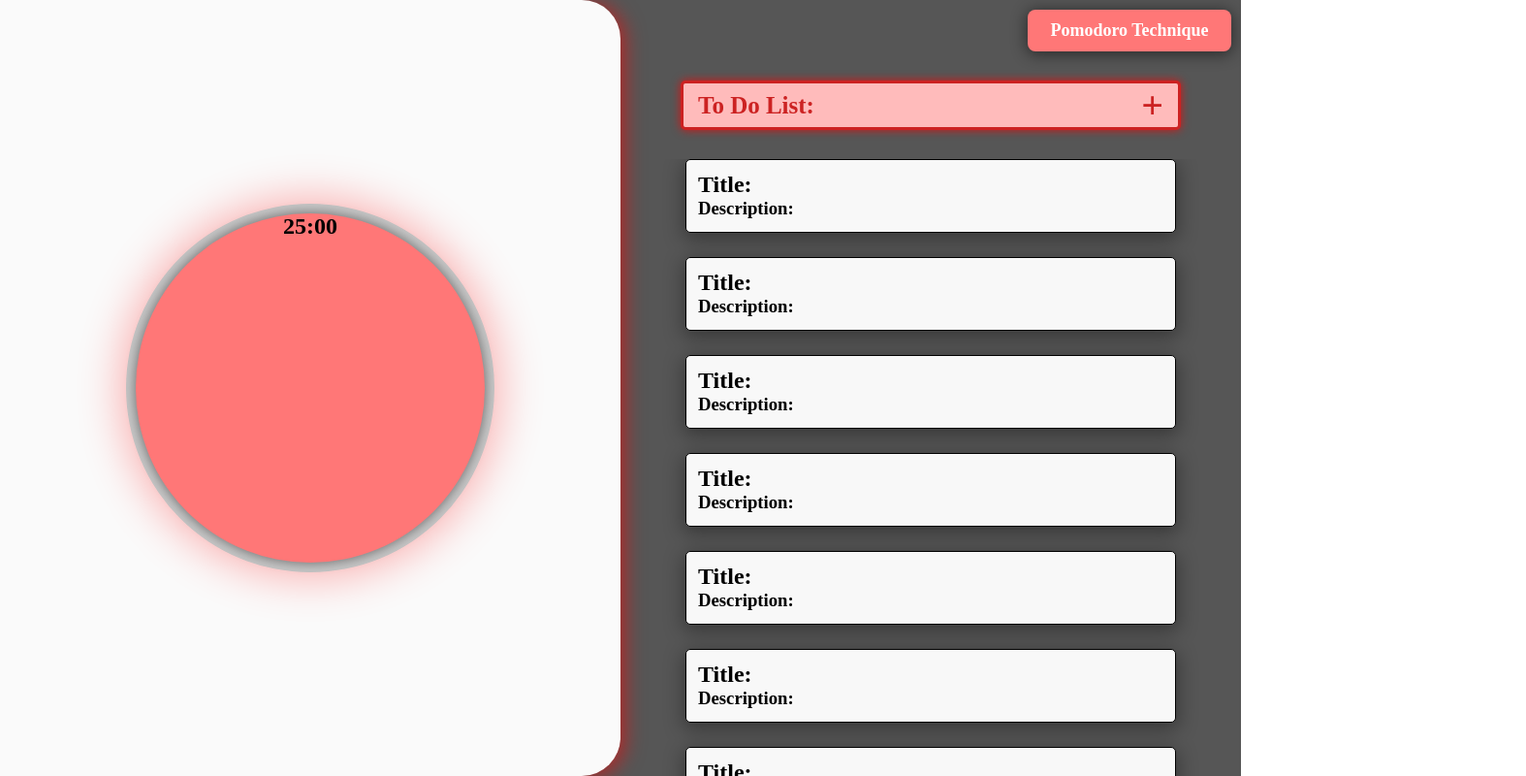
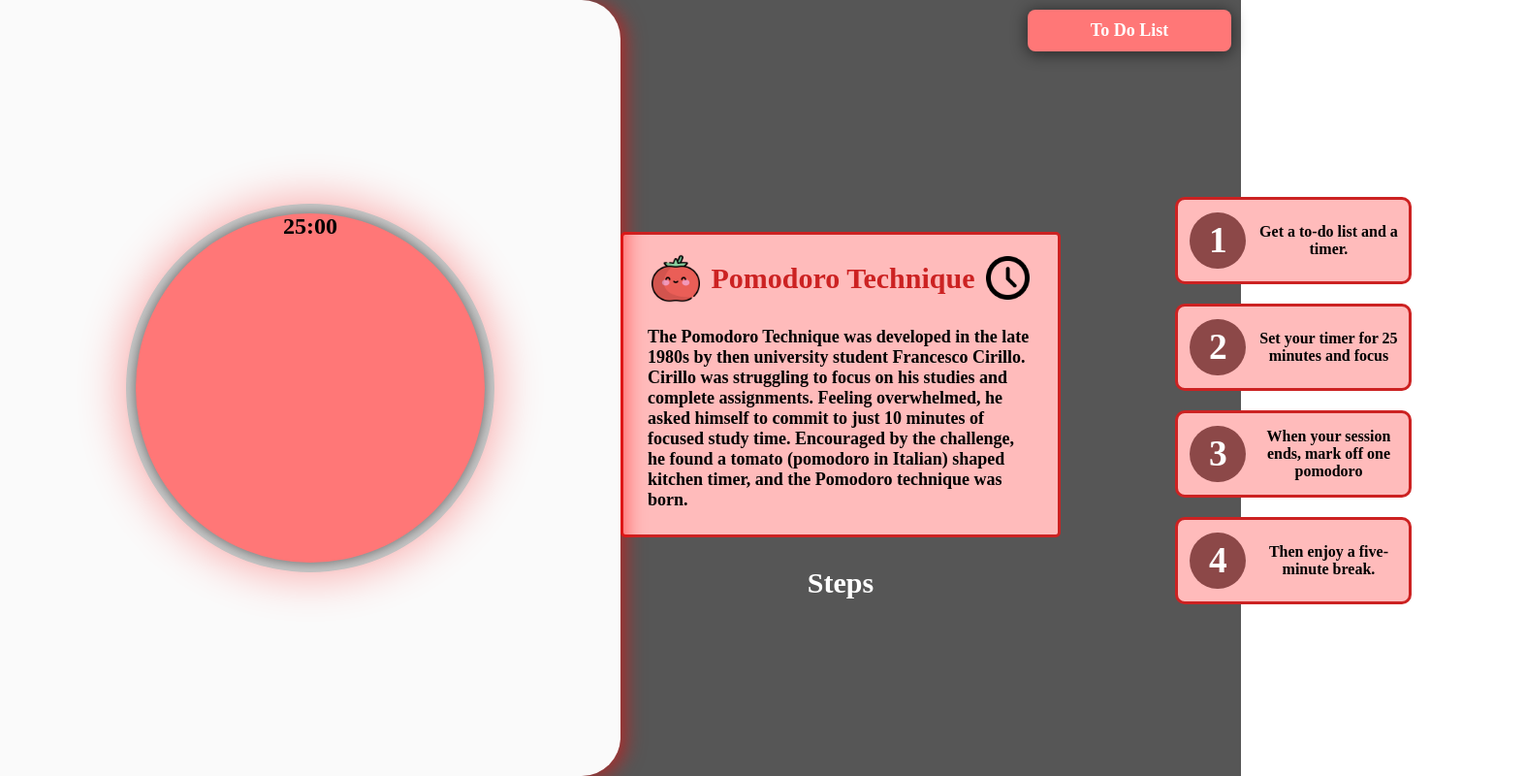
Before and after one commit to Caranfa11/Pomodoro, a website built with webpack: page src/index.html in a window 1280 px wide. Shown: the whole page at 97% size, 1574 px wide, since content can reach past the window. Built offline with nearby package versions, Linux system fonts and the light colour scheme.

Commit message:
Add TemplateToDoList.js another String with html structure for information

```diff
--- a/src/index.html
+++ b/src/index.html
@@ -4,7 +4,7 @@
     <meta charset="UTF-8">
     <meta http-equiv="X-UA-Compatible" content="IE=edge">
     <meta name="viewport" content="width=device-width, initial-scale=1.0">
-    <link rel="icon" href="./assets/BatChiguire.ico">
+    <link rel="icon" href="./assets/tomate.ico">
     <title>Pomodoro Technique</title>
 </head>
 <body>
--- a/src/index.js
+++ b/src/index.js
@@ -1,5 +1,5 @@
 import style from "./style.css";
-import cards from "./templateToDoList.js"
+import cardsOrInfo from "./templateToDoList.js"
 import button from "./rightSide.js"
 
 const arr =[1,2,3],
@@ -18,16 +18,14 @@ document.getElementById("app").innerHTML=`
     </div>
 </div>
 <div id="right-view">
-    ${button[0]}
-    <div class="toDo">
-        <div class="toDo__bar">
-            <h2>
-                To Do List:
-            </h2>
-            <button>
-                <h2>+</h2>
-            </button>
-        </div>
-        ${cards}
-    </div>
+    ${button[1]}
+    ${cardsOrInfo[1]}
 </div>`;
+
+/* Hay que cambiar el toDo de esta seccion, porque para colocar la informacion del pomodoro tiene que estar
+unicamente el boton cambiado.
+
+alli hay que colocar el toDo a como de lugar en el archivo de rightside.js
+
+y colocar dentro de ese otro html para cuando sea la informacion, recuerda tambien agregar al diseño
+el modo oscuro, exitos Caranfa y a seguir codeando con esfuerzo y dedicacion*/
--- a/src/style.css
+++ b/src/style.css
@@ -162,3 +162,118 @@
     padding: 12px;
     border-radius: 5px;
 }
+
+/* Style of TemplateToDoList.js */
+
+.box{
+    height: 90%;
+    text-align:center;
+    display: flex;
+    flex-flow: wrap column;
+    justify-content: center;
+    align-items: center;
+}
+
+.box__info{
+    margin:30px auto;
+    width:70%;
+    background: #FFBBBB;
+    border: 3px solid #CC2222;
+    box-shadow: 0px 0px 0px rgba(255, 0, 0, 0.25);
+    border-radius: 5px;
+}
+
+.box__info--title{
+    margin:20px;
+    display: flex;
+    flex-wrap: nowrap;
+    justify-content:center;
+    align-items:center;
+}
+
+.title{
+    flex-grow:2;
+    margin: auto;
+}
+
+.title h2{
+    font-weight: bold;
+    font-size: 30px;
+    line-height: 35px;
+    text-align: center;
+    color: #CC2222;
+}
+
+.icon{
+    flex-grow:5;
+    margin:auto;
+    display:flex;
+    justify-content:center;
+}
+
+.box__info--text{
+    font-size:18px;
+    font-weight:bold;
+    margin: 25px;
+}
+
+.box__info--text p{
+    text-align:left;
+}
+
+.steps__title{
+    color: #FFF;
+    font-size: 20px;
+    font-weight: bold;
+}
+
+.box__steps{
+    margin: 10px auto;
+    width:75%;
+    display: flex;
+    flex-flow: row wrap;
+    justify-content: center;
+}
+
+.step{
+    width: 238px;
+    height: 84px;
+    margin: 10px auto;
+    background: #FFBBBB;
+    border: 3px solid #CC2222;
+    box-shadow: 0px 0px 0px rgba(255, 0, 0, 0.25);
+    border-radius: 10px;
+    display: flex;
+    flex-flow: nowrap row;
+    justify-content:center;
+    align-items:center;
+}
+
+.step__number{
+    color:#ffffff;
+    font-size:25px;
+    margin:10px 0px;
+    width:40%;
+    height:100%;
+    display:flex;
+    justify-content:center;
+    align-items:center;
+}
+
+.step__number--circle{
+    height:70%;
+    width:70%;
+    display:flex;
+    justify-content:center;
+    align-items:center;
+    border-radius:100%;
+    background: rgba(102, 34, 34, 0.75);
+}
+
+.step__text{
+    text-align:center;
+    font-weight:bold;
+    font-size:16px;
+    width:70%;
+    margin: auto 10px auto 0;
+}
--- a/src/templateToDoList.js
+++ b/src/templateToDoList.js
@@ -1,4 +1,16 @@
-const info = `
+import img_tomato from "./assets/tomate.png"
+import img_timer from "./assets/reloj-contorno-circular.png"
+
+const info = [`
+<div class="toDo">
+    <div class="toDo__bar">
+        <h2>
+            To Do List:
+        </h2>
+        <button>
+            <h2>+</h2>
+        </button>
+    </div>
     <div class="task">
         <div class="over">
             <div class="task__card">
@@ -9,79 +21,91 @@ const info = `
                     Description:
                 </h3>
             </div>
-        <div class="task__card">
-            <h2>
-                Title:
-            </h2>
-            <h3>
-                Description:
-            </h3>
-        </div>
-        <div class="task__card">
-            <h2>
-                Title:
-            </h2>
-            <h3>
-                Description:
-            </h3>
-        </div>
-        <div class="task__card">
-            <h2>
-                Title:
-            </h2>
-            <h3>
-                Description:
-            </h3>
-        </div>
-        <div class="task__card">
-            <h2>
-                Title:
-            </h2>
-            <h3>
-                Description:
-            </h3>
-        </div>
-        <div class="task__card">
-            <h2>
-                Title:
-            </h2>
-            <h3>
-                Description:
-            </h3>
-        </div>
-        <div class="task__card">
-            <h2>
-                Title:
-            </h2>
-            <h3>
-                Description:
-            </h3>
-        </div>
-        <div class="task__card">
-            <h2>
-                Title:
-            </h2>
-            <h3>
-                Description:
-            </h3>
-        </div>
-        <div class="task__card">
-            <h2>
-                Title:
-            </h2>
-            <h3>
-                Description:
-            </h3>
-        </div>
-        <div class="task__card">
-            <h2>
-                Title:
-            </h2>
-            <h3>
-                Description:
-            </h3>
         </div>
     </div>
-</div>`
+</div>
+    `,`
+<div class="box">
+    <div class="box__info">
+        <div class="box__info--title">
+            <div class="icon">
+                <img src="${img_tomato}" alt="tomato" title="Happy Tomato" width="50px">
+            </div>
+            <div class="title">
+                <h2>Pomodoro Technique</h2>
+            </div>
+            <div class="icon">
+            <img src="${img_timer}" alt="timer" title="Timer" width="45px">
+            </div>
+        </div>
+        <div class="box__info--text">
+            <p>
+                The Pomodoro Technique was developed in the late 1980s by then university student Francesco Cirillo. Cirillo was struggling to focus on his studies and complete assignments. Feeling overwhelmed, he asked himself to commit to just 10 minutes of focused study time. Encouraged by the challenge, he found a tomato (pomodoro in Italian) shaped kitchen timer, and the Pomodoro technique was born.
+            </p>
+        </div>
+    </div>
+    <div class="steps__title">
+        <h2>Steps</h2>
+    </div>
+    <div class="box__steps">
+        <div class="step" id="step_1">
+            <div class="step__number">
+                <div class="step__number--circle">
+                    <h2>
+                        1
+                    </h2>
+                </div>
+            </div>
+            <div class="step__text">
+                <p>
+                    Get a to-do list and a timer.
+                </p>
+            </div>
+        </div>
+        <div class="step" id="step_2">
+            <div class="step__number">
+                <div class="step__number--circle">
+                    <h2>
+                        2
+                    </h2>
+                </div>
+            </div>
+            <div class="step__text">
+                <p>
+                    Set your timer for 25 minutes and focus
+                </p>
+            </div>
+        </div>
+        <div class="step" id="step_3">
+            <div class="step__number">
+                <div class="step__number--circle">
+                    <h2>
+                        3
+                    </h2>
+                </div>
+            </div>
+            <div class="step__text">
+                <p>
+                    When your session ends, mark off one pomodoro
+                </p>
+            </div>
+        </div>
+        <div class="step" id="step_4">
+            <div class="step__number">
+                <div class="step__number--circle">
+                    <h2>
+                        4
+                    </h2>
+                </div>
+            </div>
+            <div class="step__text">
+                <p>
+                    Then enjoy a five-minute break.
+                </p>
+            </div>
+        </div>
+    </div>
+</div>
+`]
 
 export default info;
```
Also changed, not shown: src/assets/PngItem_2328036.png (added), src/assets/reloj-contorno-circular.png (added), src/assets/tomate.ico (added), src/assets/tomate.png (added). Lines whose indentation alone changed are shown as unchanged.
